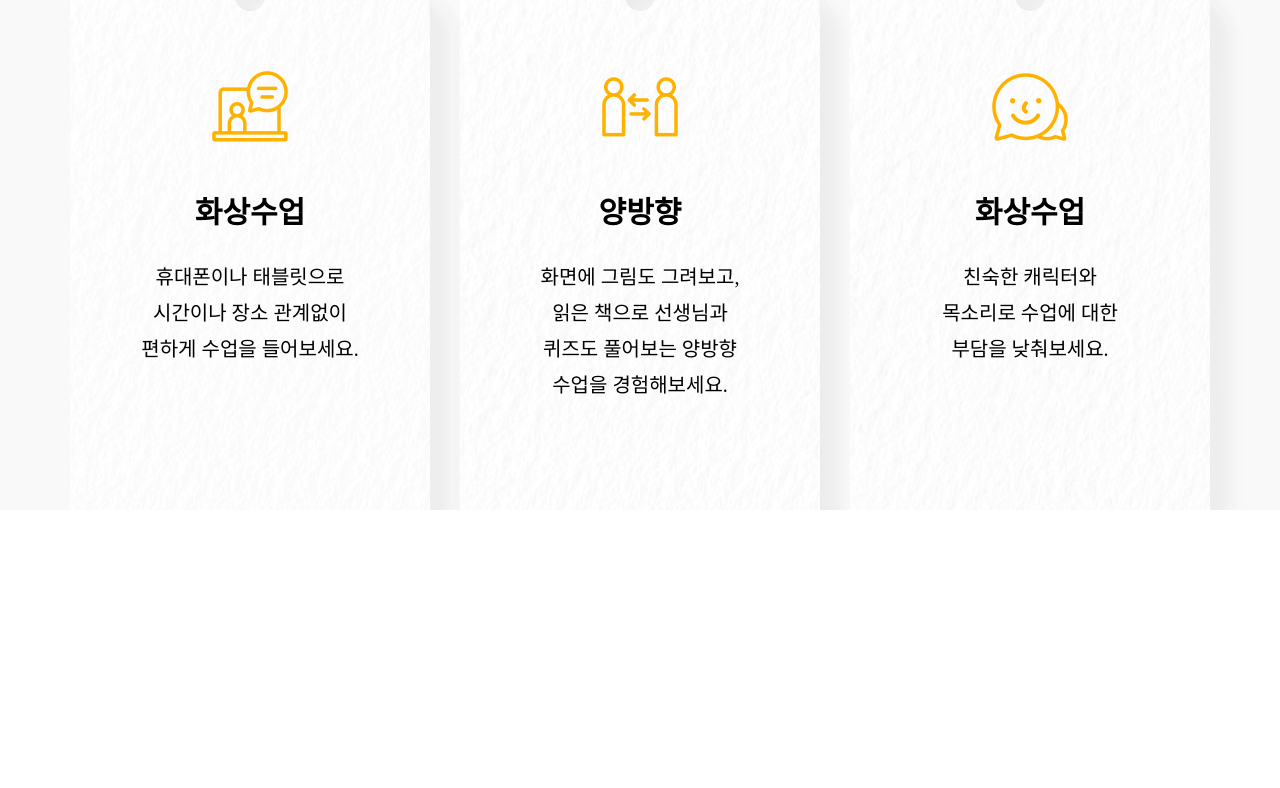
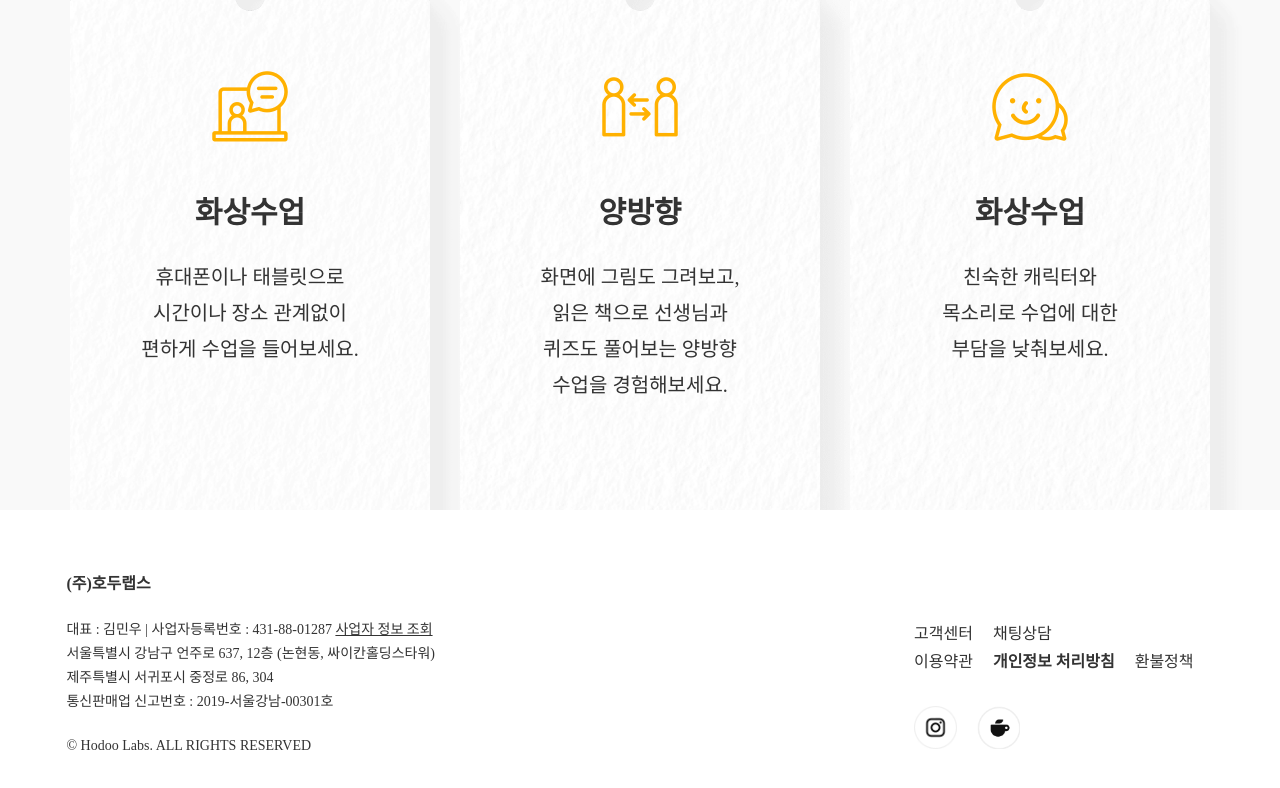
Before and after one commit to brad-go/wanted-walnut, a Next.js app: page / in a window 1280 px wide. Shown: the part 6905-7693 px from the top of the page. Before the commit the page ends 7415 px from the top, so only its background shows below. Built offline with nearby package versions, Linux system fonts and the light colour scheme.

Commit message:
:sparkles: feat: Footer 구현

```diff
--- /dev/null
+++ b/components/Footer/Footer.tsx
@@ -0,0 +1,98 @@
+import styled from 'styled-components';
+import { IMG_PATHS } from 'uitls/constants';
+
+const Footer = () => {
+  return (
+    <Container>
+      <Info>
+        <h6>(주)호두랩스</h6>
+        <p>
+          대표 : 김민우 | 사업자등록번호 : 431-88-01287{' '}
+          <a href="https://www.ftc.go.kr/bizCommPop.do?wrkr_no=4318801287">
+            사업자 정보 조회
+          </a>
+          <br />
+          서울특별시 강남구 언주로 637, 12층 (논현동, 싸이칸홀딩스타워)
+          <br />
+          제주특별시 서귀포시 중정로 86, 304
+          <br />
+          통신판매업 신고번호 : 2019-서울강남-00301호
+        </p>
+        <p>© Hodoo Labs. ALL RIGHTS RESERVED</p>
+      </Info>
+      <LinkContainer>
+        <div>
+          <p>
+            <a href="/#">고객센터</a>
+            <a href="/#">채팅상담</a>
+          </p>
+          <p>
+            <a href="/#">이용약관</a>
+            <a href="/#" className="privacyPolicy">
+              개인정보 처리방침
+            </a>
+            <a href="/#">환불정책</a>
+          </p>
+        </div>
+        <div>
+          <a href="/#">
+            <img
+              src={IMG_PATHS.FOOTER_INSTAGRAM}
+              alt="instagram"
+              width="42.9px"
+            />
+          </a>
+          <a href="/#">
+            <img src={IMG_PATHS.FOOTER_CAFE} alt="naver cafe" width="42.9px" />
+          </a>
+        </div>
+      </LinkContainer>
+    </Container>
+  );
+};
+
+const Container = styled.div`
+  display: flex;
+  justify-content: center;
+  width: 100%;
+  gap: 479px;
+  padding: 60px;
+  overflow: hidden;
+`;
+
+const Info = styled.div`
+  display: flex;
+  flex-direction: column;
+  justify-content: flex-start;
+  gap: 20px;
+  h6 {
+    font-weight: 700;
+    font-size: 16px;
+    line-height: 28px;
+  }
+  p {
+    font-size: 14px;
+    line-height: 24px;
+    a {
+      text-decoration: underline;
+    }
+  }
+`;
+
+const LinkContainer = styled.div`
+  display: flex;
+  flex-direction: column;
+  justify-content: flex-end;
+  gap: 30px;
+  font-size: 16px;
+  line-height: 28px;
+
+  a {
+    margin-right: 20px;
+    &.privacyPolicy {
+      font-weight: 700;
+    }
+  }
+`;
+
+export default Footer;
--- a/components/index.tsx
+++ b/components/index.tsx
@@ -6,3 +6,5 @@ export { default as ReadingList } from './ReadingList/ReadingList';
 export { default as Diary } from './Diary/Diary';
 export { default as LiveAccess } from './LiveAccess/LiveAccess';
 export { default as Challenge } from './Challenge/Challenge';
+export { default as Feature } from './Feature/Feature';
+export { default as Footer } from './Footer/Footer';
--- a/pages/index.tsx
+++ b/pages/index.tsx
@@ -8,8 +8,9 @@ import {
   LiveAccess,
   Diary,
   Challenge,
+  Feature,
+  Footer,
 } from 'components/index';
-import Feature from 'components/Feature/Feature';
 
 const Home: NextPage = () => {
   return (
@@ -22,6 +23,7 @@ const Home: NextPage = () => {
       <Diary />
       <Challenge />
       <Feature />
+      <Footer />
     </Layout>
   );
 };
--- a/styles/globalStyle.ts
+++ b/styles/globalStyle.ts
@@ -1,5 +1,6 @@
 import { createGlobalStyle } from 'styled-components';
 import reset from 'styled-reset';
+import { COLORS } from 'uitls/constants';
 
 export const GlobalStyle = createGlobalStyle`
   ${reset}
@@ -12,6 +13,7 @@ export const GlobalStyle = createGlobalStyle`
   body {
     width: 100%;
     height: 100%;
+    color: ${COLORS.TEXT};
   }
   a {
     color: inherit;
--- a/uitls/constants/images.ts
+++ b/uitls/constants/images.ts
@@ -14,4 +14,6 @@ export const IMG_PATHS = {
   FEATURE_FIRST: '/images/8p_first.png',
   FEATURE_SECOND: '/images/8p_second.png',
   FEATURE_THIRD: '/images/8p_third.png',
+  FOOTER_INSTAGRAM: '/images/11p_insta.png',
+  FOOTER_CAFE: '/images/11p_cafe.png',
 };
```
Also changed, not shown: public/images/11p_cafe.png (added), public/images/11p_insta.png (added).
